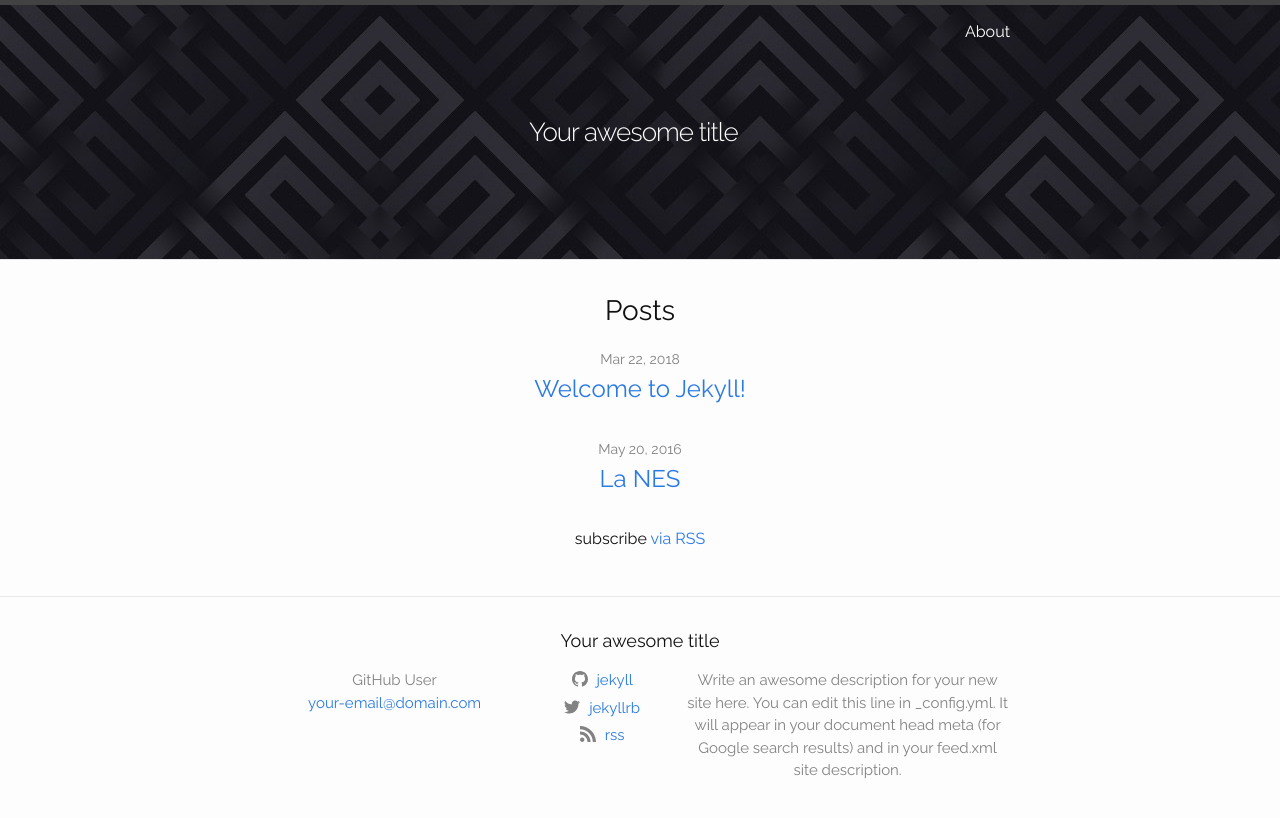
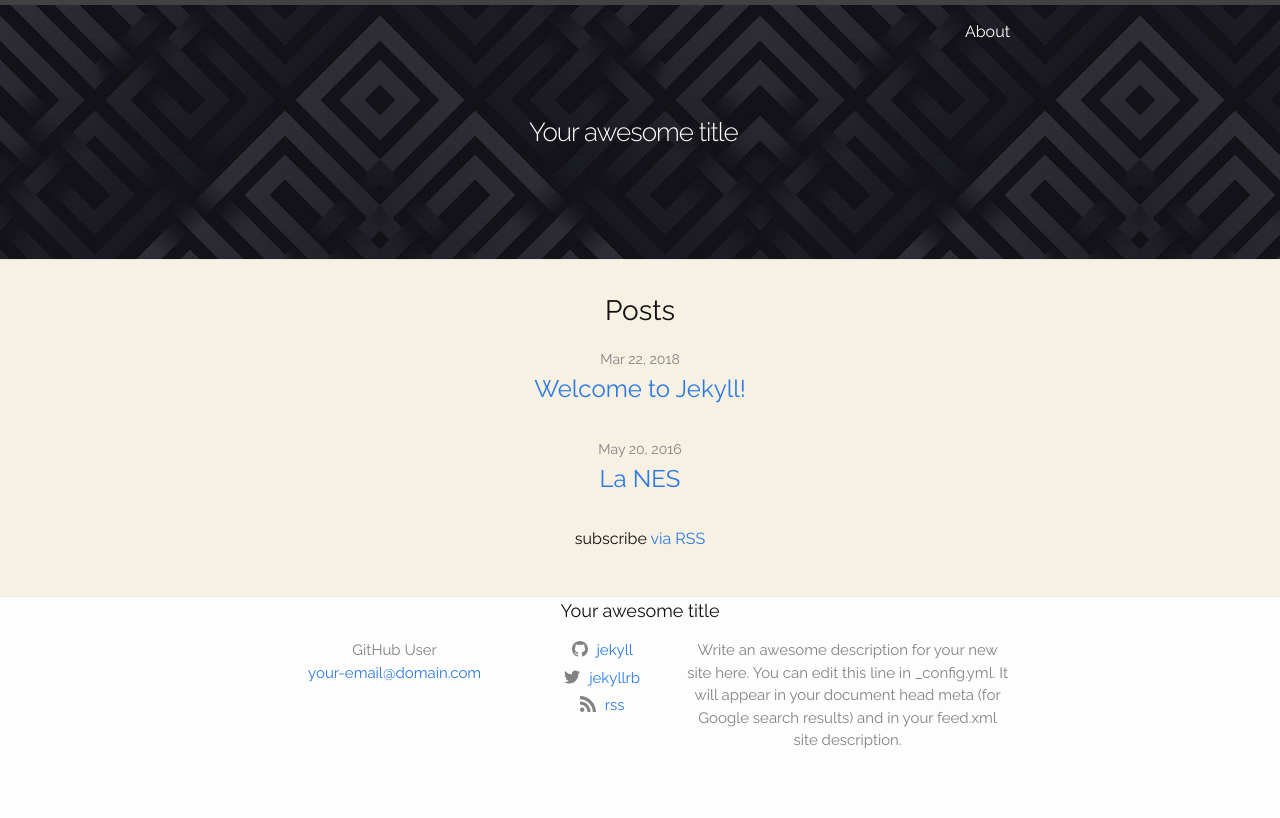
Before and after one commit to thomasdidier/retro, a Jekyll site: the page built from index.md, in a window 1280 px wide. Shown: the top 818 px of the page. Built offline with Jekyll 4.4.1, drawn with Linux system fonts in a browser that asks for light colours.

Commit message:
ajout background color

```diff
--- a/_sass/minima/_layout.scss
+++ b/_sass/minima/_layout.scss
@@ -111,7 +111,8 @@
  */
 .site-footer {
   border-top: 1px solid $grey-color-light;
-  padding: $spacing-unit 0;
+  padding-bottom:0;
+  padding-top:0;
 }
 
 .footer-heading {
@@ -181,6 +182,10 @@
  */
 .page-content {
   padding: $spacing-unit 0;
+}
+
+.page-content{
+  background-color:#f7f1e3;
 }
 
 .page-heading {
```
